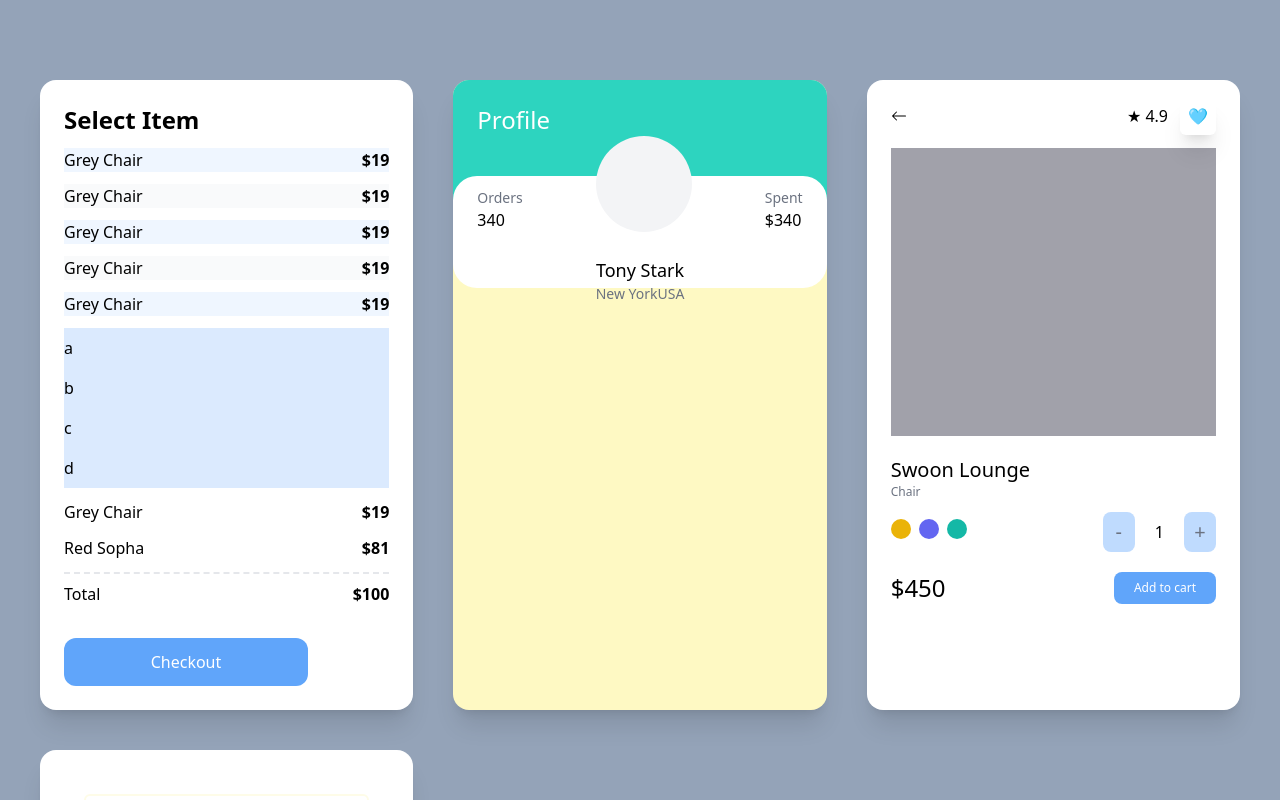
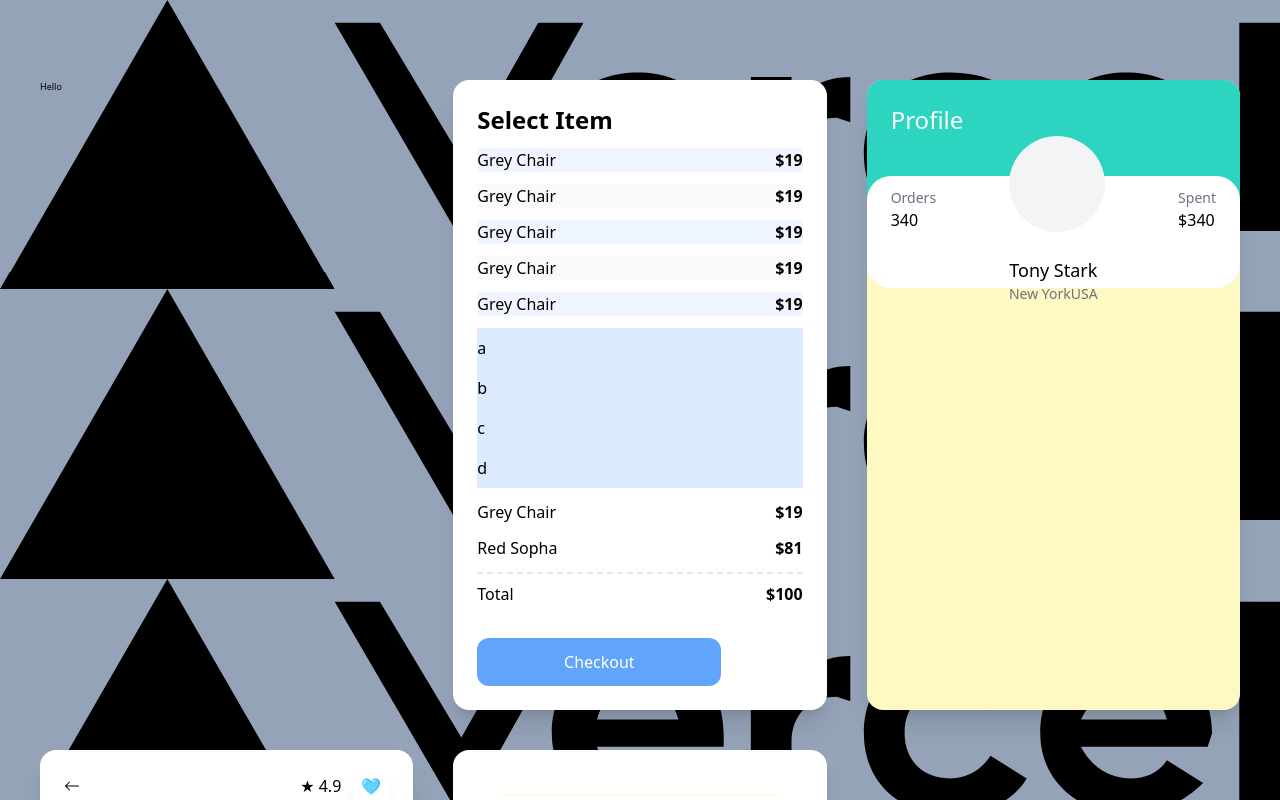
Before and after one commit to BoraParkDev/caroot-market, a Next.js app: page / in a window 1280 px wide. Shown: the top 800 px of the page. Built offline with nearby package versions, Linux system fonts and the light colour scheme.

Commit message:
#modify darkmod and overlapping

```diff
--- a/pages/index.tsx
+++ b/pages/index.tsx
@@ -3,7 +3,8 @@ import { BsArrowLeft } from "react-icons/bs";
 
 const Home: NextPage = () => {
   return (
-    <div className="bg-slate-400 py-20 px-10 grid gap-10 xl:grid-cols-3 min-h-screen">
+    <div className="dark:md:hover:bg-teal-400 bg-[url('/vercel.svg')] bg-slate-400 py-20 px-10 grid gap-10 xl:grid-cols-3 min-h-screen">
+      <h2 className="text-[9px] text-[#000]">Hello</h2>
       <div className="bg-white p-6 rounded-2xl shadow-xl">
         <span className="font-semibold text-2xl">Select Item</span>
         <ul>
```
